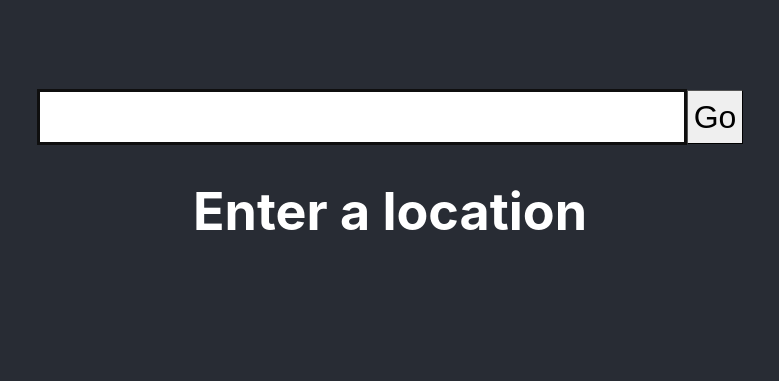
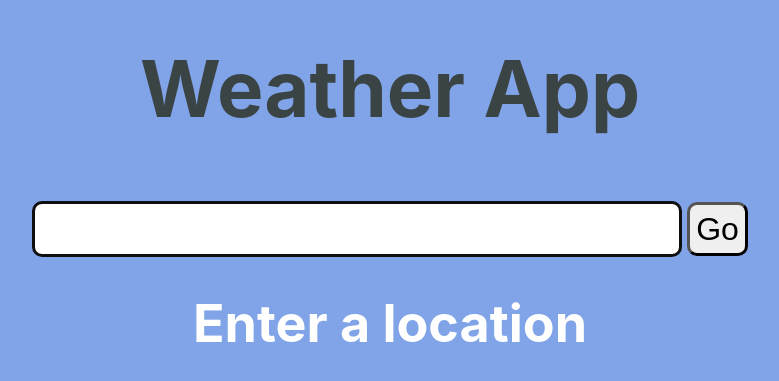
Before and after one commit to ariabrams65/ZotHack_Project, a React (Create React App) app: page / in a window 1280 px wide. Shown: the part 217-598 px from the top of the page, without its empty margins (250-1029 px from the left). Built offline with nearby package versions, Linux system fonts and the light colour scheme.

Commit message:
Changed some colors/fonts

```diff
--- a/public/index.html
+++ b/public/index.html
@@ -24,7 +24,7 @@
       work correctly both with client-side routing and a non-root public URL.
       Learn how to configure a non-root public URL by running `npm run build`.
     -->
-    <title>React App</title>
+    <title>Weather App</title>
   </head>
   <body>
     <noscript>You need to enable JavaScript to run this app.</noscript>
--- a/src/App.css
+++ b/src/App.css
@@ -2,10 +2,6 @@
   text-align: center;
 }
 
-.App-logo {
-  height: 40vmin;
-  pointer-events: none;
-}
 
 @media (prefers-reduced-motion: no-preference) {
   .App-logo {
@@ -14,7 +10,7 @@
 }
 
 .App-header {
-  background-color: #282c34;
+  background-color: #81a4e9;
   min-height: 100vh;
   display: flex;
   flex-direction: column;
@@ -28,6 +24,11 @@
   color: #61dafb;
 }
 
+.title{
+  font-size: 3em;
+  color: rgb(59, 68, 68);
+}
+
 @keyframes App-logo-spin {
   from {
     transform: rotate(0deg);
--- a/src/App.js
+++ b/src/App.js
@@ -1,12 +1,11 @@
 import React from 'react';
 import './App.css';
 import Weather from "./WeatherSearch"
-import DisplayWeather from "./components/climate.js"
 function App() {
   return (
     <div className="App">
       <header className="App-header">
-
+        <h2 className='title'>Weather App</h2>
         <Weather/>
 
       </header>
--- a/src/WeatherSearch.css
+++ b/src/WeatherSearch.css
@@ -7,17 +7,23 @@
     font-size: xx-large;
     font-family: 'Lucida Sans', 'Lucida Sans Regular', 'Lucida Grande', 'Lucida Sans Unicode', Geneva, Verdana, sans-serif;
     text-align: center;
+    border-radius: 10px
 }
 
 button{
     height: 1.69em;
     font-size: xx-large;
-    border-width: thin;
+    border-width: medium;
     border-color: black;
+    margin-left: 5px;
+    border-radius: 10px;
 
 }
 
 button:hover{
-    border-width:medium;
-    border-color: black;
+    border-color: rgb(194, 194, 64);
 }
+
+.info{
+    text-align: center;
+}
--- a/src/WeatherSearch.js
+++ b/src/WeatherSearch.js
@@ -29,7 +29,7 @@ export default class Weather extends Component {
             searchLabel= <DisplayWeather location = {document.getElementById('search').value}/>
             console.log(document.getElementById('search').value)
         } else {
-            searchLabel = <h1>Enter a location</h1>
+            searchLabel = <h1 className="info">Enter a location</h1>
         }
         return (
             <div>
--- /dev/null
+++ b/src/components/climate.css
@@ -0,0 +1,5 @@
+.response{
+    text-align: center;
+    font-size: xx-large;
+    color:white;
+}
--- a/src/components/climate.js
+++ b/src/components/climate.js
@@ -1,4 +1,5 @@
 import React, {useState, useEffect} from 'react';
+import './climate.css'
 //function DisplayWeather(props) {
 const DisplayWeather = (props) => {
     const { REACT_APP_API_KEY } = process.env;
@@ -23,7 +24,7 @@ const DisplayWeather = (props) => {
 
     return (
       <div>
-        <div> {token!=null?token.temp:null}</div>
+        <div className="response"> {token!=null?token.temp:null}</div>
       </div>
     );
   }
```
